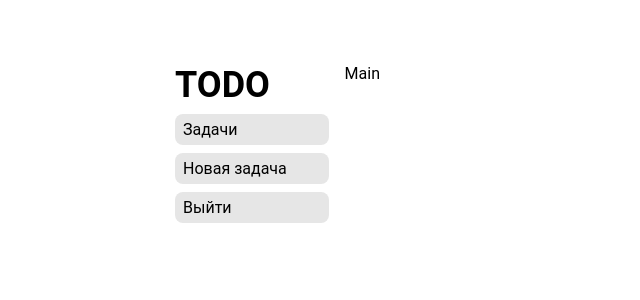
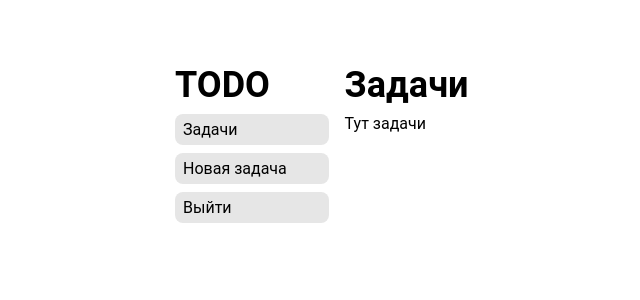
Before and after one commit to GustavoGus0/test-task, a React (Vite) app in the folder webapp/: page / in a window 1280 px wide. Shown: the top 300 px of the page, without its empty margins (81-721 px from the left). Built offline with nearby package versions, Linux system fonts and the light colour scheme; what @trpc/react-query would draw is missing.

Commit message:
Created segment reusable component. Made new page and linking to it.

```diff
--- a/webapp/src/App.tsx
+++ b/webapp/src/App.tsx
@@ -1,15 +1,18 @@
 import { Route, Routes } from 'react-router'
 
 import { Layout } from './components/Layout'
+import { getNewTaskRoute, getTasksRoute } from './lib/routes'
 import { TrpcProvider } from './lib/trpc'
-import { Main } from './pages/Main'
+import { NewTask } from './pages/NewTask'
+import { Tasks } from './pages/Tasks'
 
 export default function App() {
   return (
     <TrpcProvider>
       <Routes>
         <Route element={<Layout />}>
-          <Route path="/" element={<Main />} />
+          <Route path={getTasksRoute()} element={<Tasks />} />
+          <Route path={getNewTaskRoute()} element={<NewTask />} />
         </Route>
       </Routes>
     </TrpcProvider>
--- a/webapp/src/components/Layout/index.module.scss
+++ b/webapp/src/components/Layout/index.module.scss
@@ -38,6 +38,11 @@
             background-color: $grayColor;
             display: flex;
             width: 100%;
+            transition: $defaultInOutFastTransition;
+
+            &:hover {
+              background-color: $grayColorDark;
+            }
           }
         }
       }
--- a/webapp/src/components/Layout/index.tsx
+++ b/webapp/src/components/Layout/index.tsx
@@ -1,4 +1,6 @@
 import { Link, Outlet } from 'react-router'
+
+import { getNewTaskRoute, getTasksRoute } from '../../lib/routes'
 
 import css from './index.module.scss'
 
@@ -10,17 +12,17 @@ export const Layout = () => {
         <nav className={css.navigation}>
           <ul className={css.list}>
             <li className={css.item}>
-              <Link className={css.reactLink} to={'/'}>
+              <Link className={css.reactLink} to={getTasksRoute()}>
                 Задачи
               </Link>
             </li>
             <li className={css.item}>
-              <Link className={css.reactLink} to={'/'}>
+              <Link className={css.reactLink} to={getNewTaskRoute()}>
                 Новая задача
               </Link>
             </li>
             <li className={css.item}>
-              <Link className={css.reactLink} to={'/'}>
+              <Link className={css.reactLink} to={'#'}>
                 Выйти
               </Link>
             </li>
--- /dev/null
+++ b/webapp/src/components/Segment/index.module.scss
@@ -0,0 +1,16 @@
+@use '../../styles/vars' as *;
+
+.segment {
+  display: flex;
+  flex-direction: column;
+  gap: $mainPageHeaderToNavGap;
+
+  .headerLarge {
+    font-size: $defaultMainHeaderFontSize;
+    font-weight: 700;
+  }
+
+  .headerSmall {
+    font-size: $defaultMainHeaderFontSize - 0.5rem;
+  }
+}
--- /dev/null
+++ b/webapp/src/components/Segment/index.tsx
@@ -0,0 +1,22 @@
+import css from './index.module.scss'
+
+export const Segment = ({
+  title,
+  size = 1,
+  children,
+}: {
+  title: string
+  size?: 1 | 2
+  children: React.ReactNode
+}) => {
+  return (
+    <div className={css.segment}>
+      {size === 1 ? (
+        <h2 className={css.headerLarge}>{title}</h2>
+      ) : (
+        <h3 className={css.headerSmall}>{title}</h3>
+      )}
+      <div className={css.content}>{children}</div>
+    </div>
+  )
+}
--- /dev/null
+++ b/webapp/src/lib/routes.ts
@@ -0,0 +1,2 @@
+export const getTasksRoute = () => '/'
+export const getNewTaskRoute = () => '/new-task'
--- a/webapp/src/pages/Main/index.tsx
+++ /dev/null
@@ -1,3 +0,0 @@
-export const Main = () => {
-  return <div>Main</div>
-}
--- /dev/null
+++ b/webapp/src/pages/NewTask/index.tsx
@@ -0,0 +1,5 @@
+import { Segment } from '../../components/Segment'
+
+export const NewTask = () => {
+  return <Segment title={'Новая задача'}>Создать новую задачу</Segment>
+}
--- /dev/null
+++ b/webapp/src/pages/Tasks/index.tsx
@@ -0,0 +1,5 @@
+import { Segment } from '../../components/Segment'
+
+export const Tasks = () => {
+  return <Segment title={'Задачи'}>Тут задачи</Segment>
+}
--- a/webapp/src/styles/_vars.scss
+++ b/webapp/src/styles/_vars.scss
@@ -2,6 +2,7 @@
 $accentColor: rgb(255 145 20);
 $grayColorLight: rgb(245 245 245);
 $grayColor: rgb(230 230 230);
+$grayColorDark: rgb(215 215 215);
 
 // PAGE PROPERTIES
 $mainPageWidth: 60%;
@@ -13,3 +14,6 @@ $mainPageHeaderToNavGap: 0.5rem;
 // FONT SIZES
 $defaultFontSize: 16px;
 $defaultMainHeaderFontSize: 2.25rem;
+
+// TRANSITIONS
+$defaultInOutFastTransition: all 0.1s ease-in-out;
```
